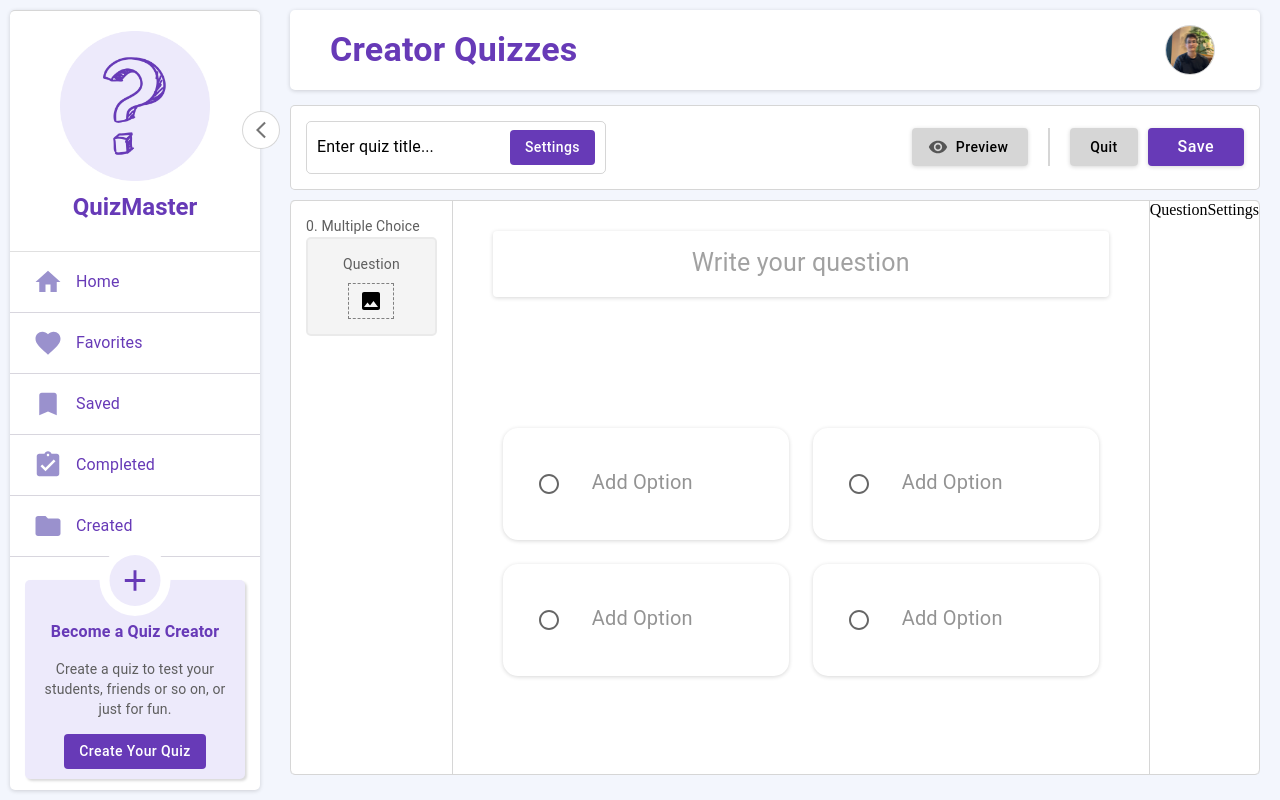
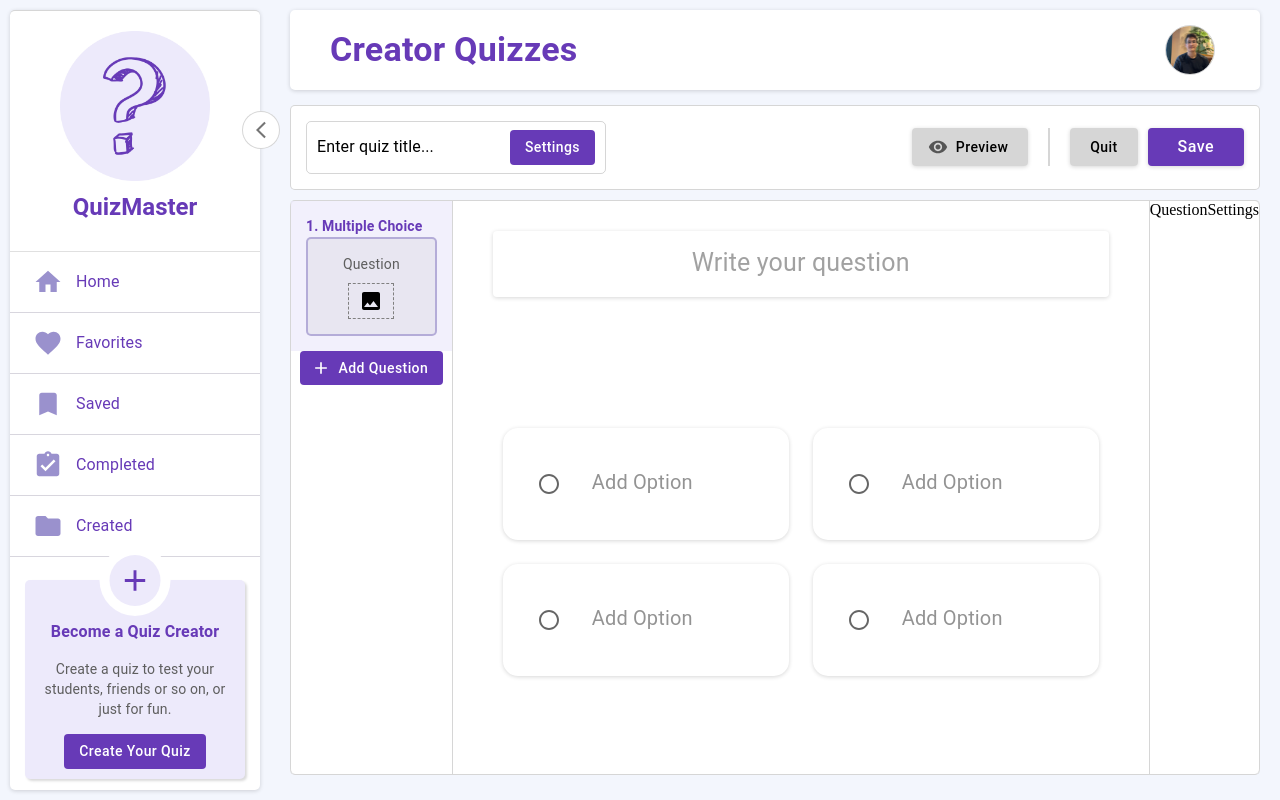
Before and after one commit to GoktugSulun/QuizMaster, a React (Vite) app in the folder frontend/: page /creator/1 in a window 1280 px wide. Built offline with nearby package versions, Linux system fonts and the light colour scheme; sample sign-in values are in the browser's storage.

Commit message:
Fix useWatch problem

```diff
--- a/frontend/src/App.tsx
+++ b/frontend/src/App.tsx
@@ -3,6 +3,9 @@ import { Routes } from './Core/Routes';
 
 const App = () => {
   useNotifier();
+
+  console.log('render');
+
 
   return (
     <Routes />
--- a/frontend/src/Core/Inputs/TextInput.tsx
+++ b/frontend/src/Core/Inputs/TextInput.tsx
@@ -1,5 +1,5 @@
 import { FormControl, FormHelperText, InputLabel, OutlinedInput } from '@mui/material';
-import { type FieldValues, type FieldPath, useController } from 'react-hook-form';
+import { type FieldValues, type FieldPath, useController, useFormContext } from 'react-hook-form';
 import ErrorIcon from '@mui/icons-material/Error';
 import { TextInputType } from '../Models';
 
@@ -40,7 +40,7 @@ const TextInput = <TFieldValues extends FieldValues, TName extends FieldPath<TFi
       <OutlinedInput
         {...otherProps}
         error={error}
-        value={field.value}
+        value={props.value ?? field.value}
         onChange={field.onChange}
         onBlur={field.onBlur}
         name={field.name}
--- a/frontend/src/Core/Models/Input.model.ts
+++ b/frontend/src/Core/Models/Input.model.ts
@@ -9,7 +9,7 @@ type ControlledInput<TFieldValues extends FieldValues, TName extends FieldPath<T
    onChange?: never,
    onBlur?: never,
    ref?: never,
-   value?: never
+   // value?: never
 }
 
 // Normal MUI input, not controlled by React-hook-form
--- a/frontend/src/Pages/Creator/Components/Question/Components/MultipleChoice.tsx
+++ b/frontend/src/Pages/Creator/Components/Question/Components/MultipleChoice.tsx
@@ -1,16 +1,15 @@
 import * as QuestionStyle from "@/Components/Question/Style/Question.style";
-import { useAppSelector } from "@/Core/Hooks";
 import { TextInput } from "@/Core/Inputs";
 import { type OptionType } from "@/Pages/Creator/Model/Creator.model";
 import { Grid, Radio, alpha, useTheme } from "@mui/material";
-import { useFormContext, useWatch } from "react-hook-form";
+import { useFormContext } from "react-hook-form";
 
 const MultipleChoice = () => {
    const theme = useTheme();
    const form = useFormContext();
-   const { index } = useAppSelector((state) => state.Creator.activeSlide);
+   const index = form.getValues("activeIndex");
 
-   const options: OptionType[] = useWatch({ control: form.control, name: `questions.${index}.options` });
+   const options: OptionType[] = form.watch(`questions.${index}.options`);
 
    const setCorrectOption = (optionIndex: number) => {
       const newOptionValues = options.map((option, index) => ({ ...option, isCorrect: index === optionIndex ? !option.isCorrect : false }));
@@ -37,9 +36,7 @@ const MultipleChoice = () => {
                   return alpha(theme.palette.error.main, 1);
                })();
                const fontWeight = !isAnyOneSelect ? 'initial' : 'bold';
-               console.log(fontWeight, ' fon');
-               console.log(isAnyOneSelect, ' isAnyOneSelected');
-
+               const value = form.watch(`questions.${index}.options.${optionIndex}.name`);
 
                return (
                   <Grid
@@ -68,6 +65,7 @@ const MultipleChoice = () => {
                            fullWidth
                            control={form.control}
                            name={`questions.${index}.options.${optionIndex}.name`}
+                           value={value}
                            placeholder="Add Option"
                            multiline
                            shrink
--- a/frontend/src/Pages/Creator/Components/Question/Components/QuestionHeader.tsx
+++ b/frontend/src/Pages/Creator/Components/Question/Components/QuestionHeader.tsx
@@ -1,12 +1,13 @@
-import { useAppSelector } from "@/Core/Hooks";
 import { TextInput } from "@/Core/Inputs";
 import { Stack, useTheme } from "@mui/material"
 import { useFormContext } from "react-hook-form";
 
 const QuestionHeader = () => {
   const theme = useTheme();
-  const { control } = useFormContext();
-  const { index } = useAppSelector((state) => state.Creator.activeSlide);
+  const form = useFormContext();
+
+  const index = form.watch("activeIndex");
+  const name = form.watch(`questions.${index}.name`);
 
   return (
     <Stack
@@ -17,12 +18,13 @@ const QuestionHeader = () => {
     >
       <TextInput
         name={`questions.${index}.name`}
-        control={control}
+        value={name}
+        control={form.control}
         sx={{
           boxShadow: `${theme.palette.secondary.light} 0px 1px 4px`,
           '& .MuiOutlinedInput-notchedOutline': { border: "none" }
         }}
-        inputProps={{ style: { textAlign: "center", fontSize: 25, lineHeight: 1.3 } }}
+        inputProps={{ maxLength: 120, style: { textAlign: "center", fontSize: 25, lineHeight: 1.3 } }}
         fullWidth
         multiline
         maxRows={3}
--- a/frontend/src/Pages/Creator/Components/Question/Question.tsx
+++ b/frontend/src/Pages/Creator/Components/Question/Question.tsx
@@ -2,7 +2,7 @@ import * as S from '../../Style/Creator.style';
 import QuestionHeader from './Components/QuestionHeader';
 import Options from './Components/Options';
 
-const Question = () => {
+const Question = ({}) => {
 
   return (
     <S.Question>
--- a/frontend/src/Pages/Creator/Components/Slides/Components/Slide.tsx
+++ b/frontend/src/Pages/Creator/Components/Slides/Components/Slide.tsx
@@ -1,19 +1,31 @@
 import { Stack, Typography, useTheme } from '@mui/material';
 import * as S from '../../../Style/Creator.style';
 import ImageIcon from '@mui/icons-material/Image';
+import { type QuestionType } from '@/Pages/Creator/Model/Creator.model';
+import { useFormContext } from 'react-hook-form';
 
-const Slide = (props) => {
+type SliceProps = {
+   index: number;
+   field: QuestionType
+};
+
+const Slide = (props: SliceProps) => {
    const theme = useTheme();
-   const isActive = props.index === 1;
+   const form = useFormContext();
+   const isActive = props.index === form.getValues("activeIndex");
+
+   const setActiveSlideHandler = () => {
+      form.setValue('activeIndex', props.index);
+   };
 
    return (
-      <S.Slide $isActive={isActive}>
+      <S.Slide onClick={setActiveSlideHandler} $isActive={isActive}>
          <Typography
             fontSize={14}
             paragraph
             {...(isActive ? { color: theme.palette.primary.main, fontWeight: "bold" } : {})}
          >
-            {props.index}. Multiple Choice
+            {props.index + 1}. Multiple Choice
          </Typography>
          <Stack
             className="slide"
--- a/frontend/src/Pages/Creator/Components/Slides/Slides.tsx
+++ b/frontend/src/Pages/Creator/Components/Slides/Slides.tsx
@@ -1,16 +1,36 @@
 import { useFieldArray, useFormContext } from 'react-hook-form';
 import * as S from '../../Style/Creator.style';
 import Slide from './Components/Slide';
+import { Button, Stack } from '@mui/material';
+import AddIcon from '@mui/icons-material/Add';
+import { QuestionType } from '../../Model/Creator.model';
 
 const Slides = () => {
-   const { control } = useFormContext();
-   const questions = useFieldArray({ name: "questions", control });
+   const form = useFormContext();
+   const questions = useFieldArray({ name: "questions", control: form.control });
+
+   const addQuestionHandler = () => {
+      const newQuestion = {
+         name: "",
+         options: [1,2,3,4].map(() => ({ name: "", isCorrect: false }))
+      };
+      const activeIndex = form.getValues("activeIndex") as number;
+      questions.insert(activeIndex, newQuestion);
+      form.setValue("activeIndex", activeIndex + 1);
+   };
 
    return (
       <S.Slides>
          {questions.fields.map((field, index) => (
-            <Slide key={field.id} index={index} />
+            <Slide
+               key={field.id}
+               field={field as QuestionType}
+               index={index}
+            />
          ))}
+         <Stack alignItems="center">
+            <Button onClick={addQuestionHandler} startIcon={<AddIcon />}> Add Question </Button>
+         </Stack>
       </S.Slides>
    )
 }
--- a/frontend/src/Pages/Creator/Creator.tsx
+++ b/frontend/src/Pages/Creator/Creator.tsx
@@ -9,12 +9,14 @@ import { type QuestionType } from './Model/Creator.model';
 
 type DefaultValuesType = {
   quizId: number;
+  activeIndex: number;
   questions: QuestionType[];
 }
 
 const defaultValues: DefaultValuesType = (
   {
     quizId: 1,
+    activeIndex: 0,
     questions: [
       { name: "", options: [1,2,3,4].map(() => ({ name: "", isCorrect: false })) }
     ]
@@ -27,6 +29,8 @@ const CreateQuiz = () => {
 
   const formValues = useWatch({ control: form.control });
   console.log(formValues, ' formValues');
+
+  console.log('creator top render');
 
 
   return (
--- a/frontend/src/Pages/Creator/Model/Creator.model.ts
+++ b/frontend/src/Pages/Creator/Model/Creator.model.ts
@@ -1,14 +1,12 @@
 
 export type OptionType = {
-   id?: string;
+   id?: string | number;
    name: string;
    isCorrect: boolean;
 }
 
 export type QuestionType = {
-   id?: string;
+   id?: string | number;
    name: string;
    options: OptionType[];
 }
-
-export type ActiveSlideType = QuestionType & { index: number; }
--- a/frontend/src/Pages/Creator/Store/Creator.slice.ts
+++ b/frontend/src/Pages/Creator/Store/Creator.slice.ts
@@ -1,27 +1,20 @@
 import { PayloadAction, createSlice } from '@reduxjs/toolkit';
-import { type ActiveSlideType } from '../Model/Creator.model';
 
 const NAME = 'Creator';
 
 type InitialStateTypes = {
-   activeSlide: ActiveSlideType
+
 }
 
 const initialState: InitialStateTypes = {
-   activeSlide: {
-      index: 0,
-      name: "",
-      options: []
-   }
+
 };
 
 const CreatorSlice = createSlice({
   name: NAME,
   initialState,
   reducers: {
-    setActiveSlide: (state, action: PayloadAction<ActiveSlideType>) => {
-      state.activeSlide = action.payload;
-    }
+
   },
 });
 
--- a/frontend/src/main.css
+++ b/frontend/src/main.css
@@ -8,9 +8,11 @@
   }
   ::-webkit-scrollbar-track {
     background: #F3F6FD;
+    border: 1px solid rgba(0, 0, 0, 0.16);
   }
   ::-webkit-scrollbar-thumb {
-    background: rgba(129, 117, 192, 0.8);
+    background: rgba(69, 61, 110, 0.8);
+    background: #673ab7;
     border-radius: 10px;
   }
 }
```
